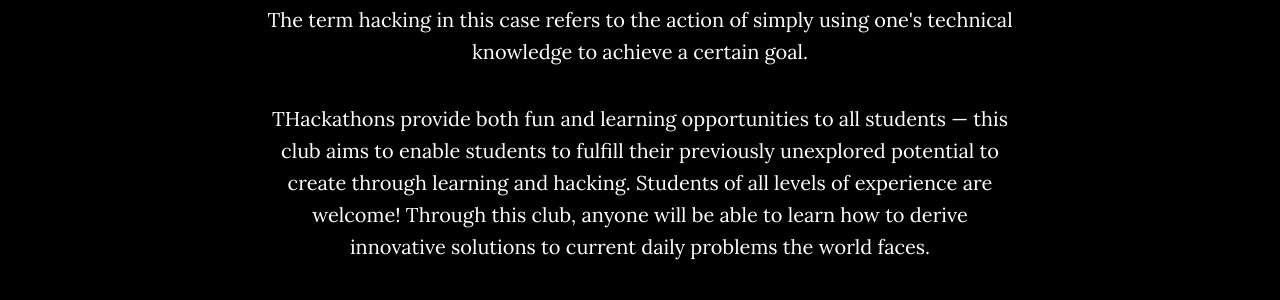
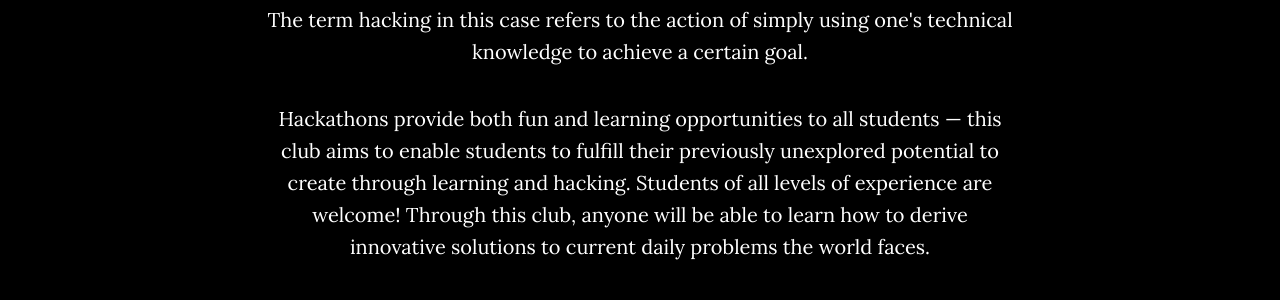
Before and after one commit to hackclublasa/hackclublasa.github.io, a Jekyll site: the page built from index.html, in a window 1280 px wide and 900 px high, scrolled down 1109 px. Shown: the part 154-454 px from the top of the window. Built offline with Jekyll 4.4.1, drawn with Linux system fonts in a browser that asks for light colours; some of the changed text lies outside the part shown.

Commit message:
header/abt tweaks

```diff
--- a/_includes/about.html
+++ b/_includes/about.html
@@ -5,7 +5,7 @@
                 <h2>Purpose</h2>
                 <p>First off: a hacker is often assumed as someone who tries to get unauthorized access to break into a system, but this isn't always true!</p>
                 <p>The term hacking in this case refers to the action of simply using one's technical knowledge to achieve a certain goal.</p>
-                <p>THackathons provide both fun and learning opportunities to all students — this club aims to enable students to fulfill
+                <p>Hackathons provide both fun and learning opportunities to all students — this club aims to enable students to fulfill
                     their previously unexplored potential to create through learning and hacking. Students of all levels of experience are welcome!
                     Through this club, anyone will be able to learn how to derive innovative solutions to current daily problems the world faces.</p>
             </div>
--- a/_includes/header.html
+++ b/_includes/header.html
@@ -4,7 +4,7 @@
             <div class="container">
                 <div class="row">
                     <div class="col-md-8 col-md-offset-2">
-                        <h1 class="brand-heading">LASA Hack Club</h1>
+                        <h1 class="brand-heading">Hack Club</h1>
                         <p class="intro-text">Simply put, the purpose of LASA Hack Club is to help
                             students of all levels of experience reach their full potential through
                             learning and hacking.<br>
```
